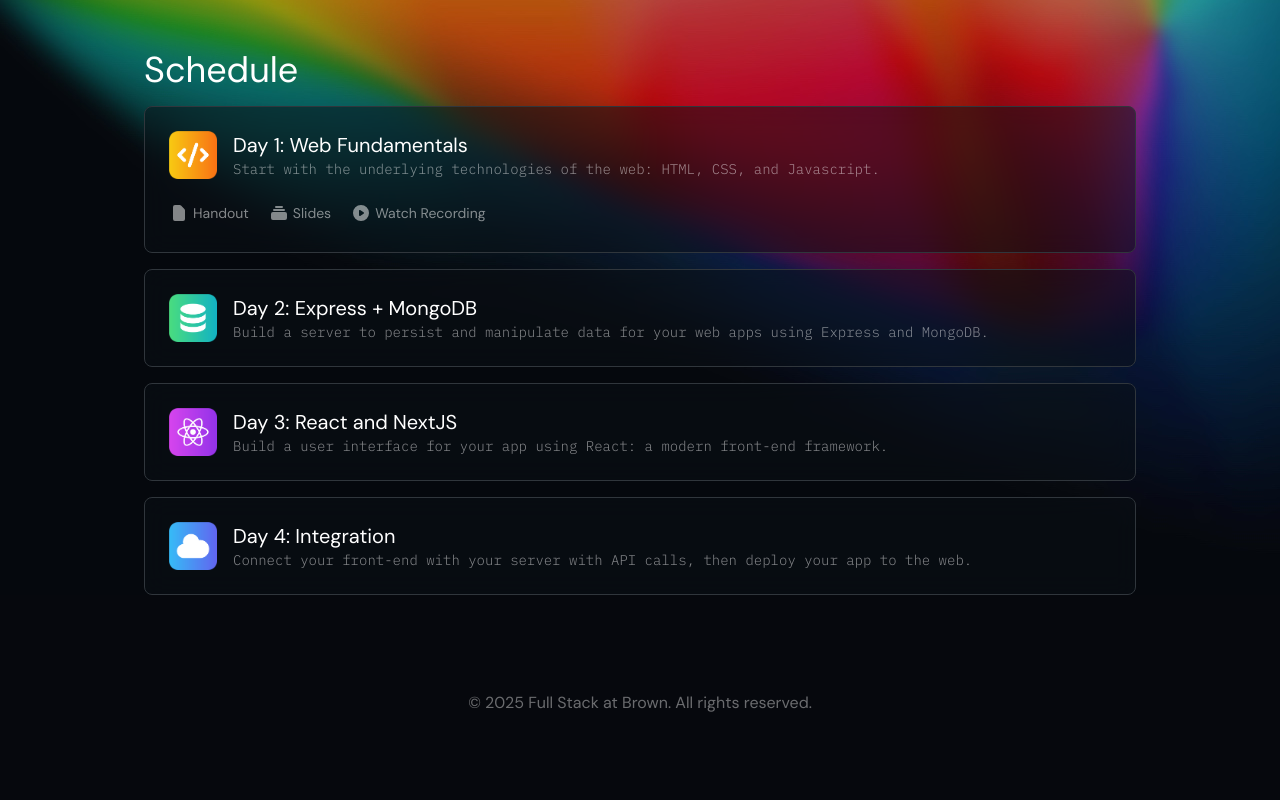
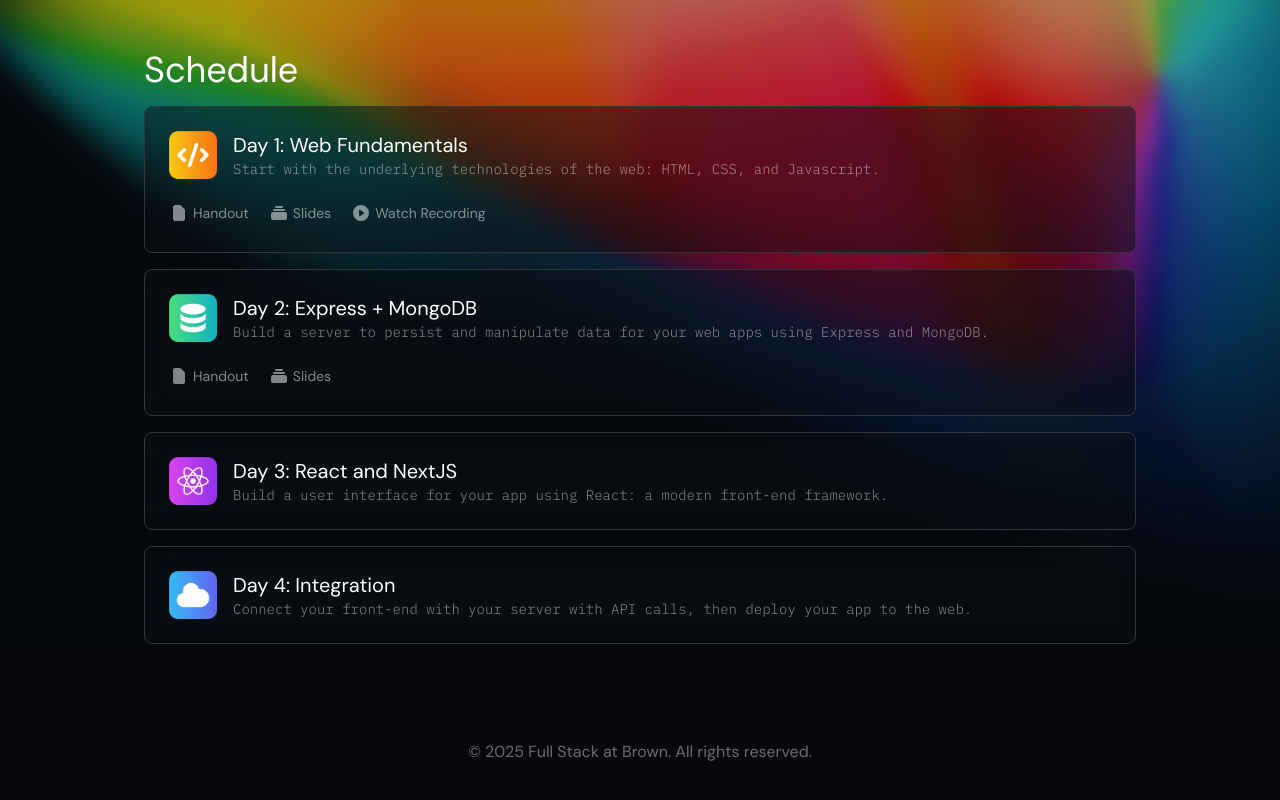
Before and after one commit to xuvi7/bootcamp-fall2025, a Next.js app: page / in a window 1280 px wide. Shown: the part 776-1576 px from the top of the page. Before the commit the page ends 1539 px from the top, so only its background shows below. Built offline with nearby package versions, Linux system fonts and the light colour scheme.

Commit message:
add day 2 materials

```diff
--- a/pages/index.tsx
+++ b/pages/index.tsx
@@ -29,8 +29,8 @@
     description:
       "Build a server to persist and manipulate data for your web apps using Express and MongoDB.",
     image: "/backend.png",
-    handout: "",
-    slides: "",
+    handout: "https://docs.google.com/document/d/1niaQTAQ2ixTv8rNrUKeISNStTLpBO4qG-jRHoAY6wdI/edit?usp=sharing",
+    slides: "https://docs.google.com/presentation/d/1ZB7bpQwy1D506Cq-bVrZonntrH1eqO1LpHdM7ypwi38/edit?usp=sharing",
     recording: "",
     codeDemo: "",
   },
```
